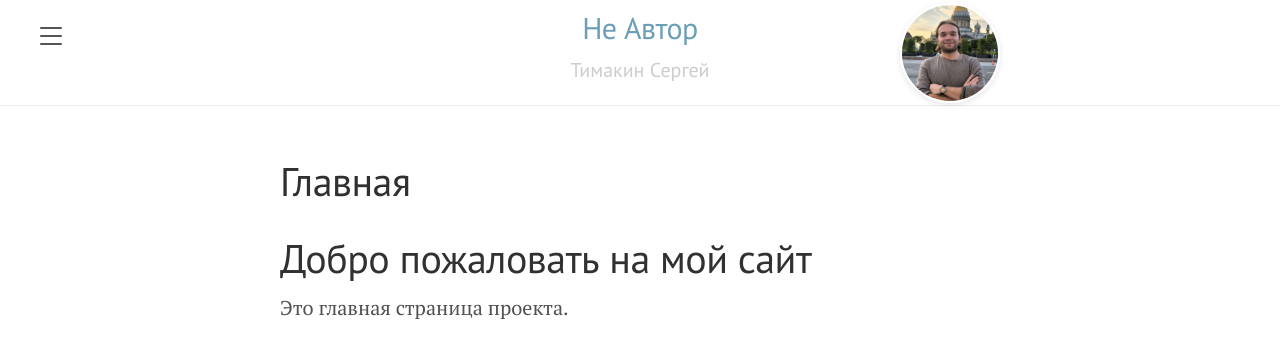
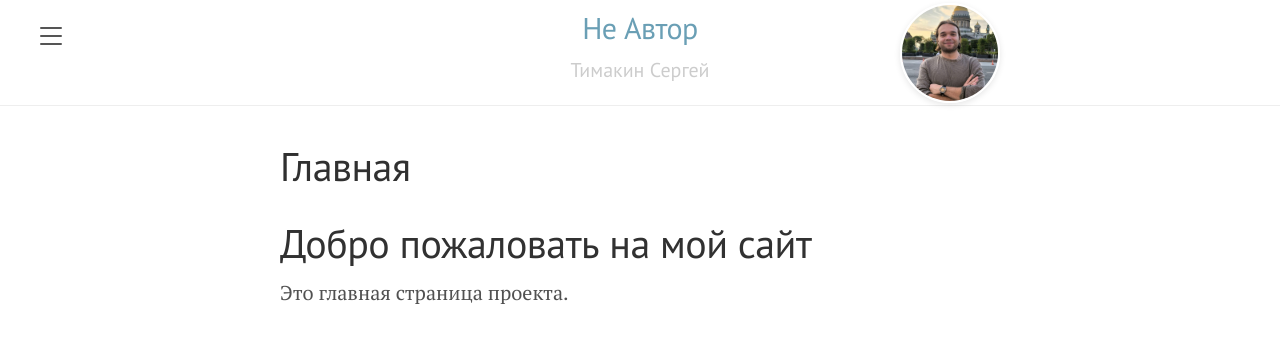
Before and after one commit to Mikrobic/lanyon, a Jekyll site: the page built from pages/index.md, in a window 1280 px wide. Shown: the top 358 px of the page. Built offline with Jekyll 4.4.1, drawn with Linux system fonts in a browser that asks for light colours.

Commit message:
Форматирование файлов

```diff
--- a/_layouts/page.html
+++ b/_layouts/page.html
@@ -4,7 +4,7 @@ layout: default
 
 <style>
   .page {
-    margin-top: -10px;
+    margin-top: -25px;
   }
   /* Можно добавить другие стили */
   .page-title {
```
